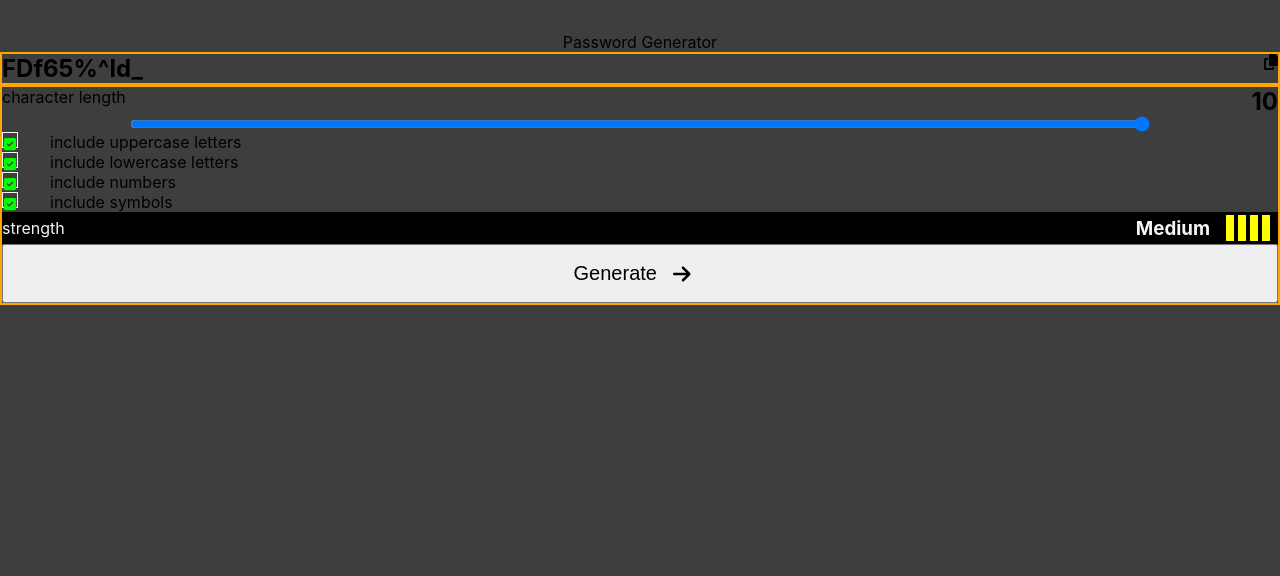
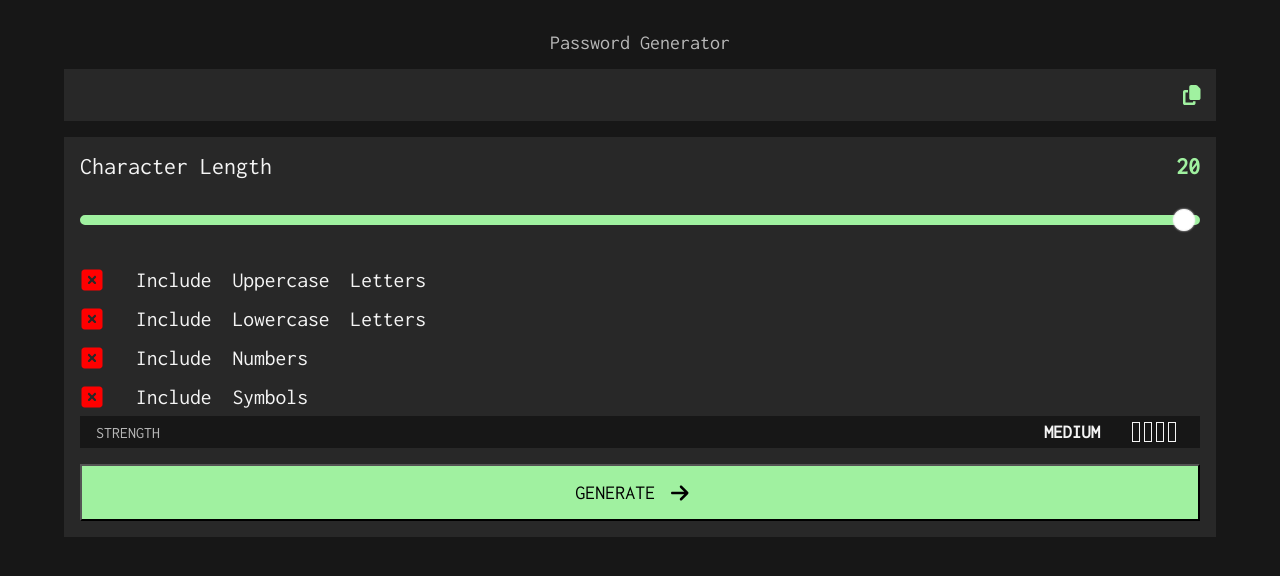
Before and after one commit to cassius2828/password-generator, a React (Create React App) app: page / in a window 1280 px wide. Shown: the top 576 px of the page. Built offline with nearby package versions, Linux system fonts and the light colour scheme.

Commit message:
most of styling and logic between pass/fail UX is done

```diff
--- a/src/App.css
+++ b/src/App.css
@@ -1,10 +1,30 @@
+@import url("https://fonts.googleapis.com/css?family=Inconsolata");
+
 *,
 *::before,
 *::after {
   margin: 0;
   padding: 0;
   box-sizing: border-box;
+  font-family: "Inconsolata";
+scroll-behavior: smooth;
 }
+
+:root {
+  --primary-color: rgb(160, 241, 160);
+}
+
+h1,
+h2,
+h3,
+h4,
+p,
+a,
+span {
+  color: whitesmoke;
+}
+
+/* app styles */
 
 .main-container {
   display: flex;
@@ -15,13 +35,20 @@
   width: 100vw;
 }
 
+.main-container > p {
+  font-size: 1.25rem;
+  color: rgb(184, 184, 184);
+}
+
 /* part 1 */
 
 .password-display,
 .main-display {
   display: flex;
-  width: 100%;
-  border: solid 2px orange;
+  width: 90%;
+  padding: 1rem;
+  margin-top: 1rem;
+  background-color: rgb(40, 40, 40);
 }
 
 .password-display {
@@ -39,13 +66,117 @@
   justify-content: space-between;
 }
 
+#char-length {
+  font-size: 1.5rem;
+  text-transform: capitalize;
+}
+
+.char-length-num {
+  color: var(--primary-color);
+}
+
+#copy-icon {
+  color: var(--primary-color);
+}
+
+/* input styles */
+
 .input-container {
-  /* border: solid 2px red; */
+  margin: 1rem 0;
 }
 
 input {
   width: 80%;
   margin: auto;
+}
+
+input[type="range"] {
+  height: 29px;
+  -webkit-appearance: none;
+  margin: 10px 0;
+  width: 100%;
+  background-color: transparent;
+}
+input[type="range"]:focus {
+  outline: none;
+}
+input[type="range"]::-webkit-slider-runnable-track {
+  width: 100%;
+  height: 10px;
+  cursor: pointer;
+  animate: 0.2s;
+
+  background: #3071a9;
+  border-radius: 5px;
+  border: 5px solid var(--primary-color);
+}
+input[type="range"]::-webkit-slider-thumb {
+  box-shadow: 0px 0px 2px whitesmoke;
+  border: 1px solid whitesmoke;
+  height: 22px;
+  width: 22px;
+  border-radius: 50px;
+  background: #ffffff;
+  cursor: pointer;
+  -webkit-appearance: none;
+  margin-top: -11px;
+}
+input[type="range"]:focus::-webkit-slider-runnable-track {
+  background: #3071a9;
+}
+input[type="range"]::-moz-range-track {
+  width: 100%;
+  height: 10px;
+  cursor: pointer;
+  animate: 0.2s;
+
+  background: #3071a9;
+  border-radius: 5px;
+  border: 5px solid var(--primary-color);
+}
+input[type="range"]::-moz-range-thumb {
+  box-shadow: 0px 0px 2px whitesmoke;
+  border: 1px solid whitesmoke;
+  height: 22px;
+  width: 22px;
+  border-radius: 50px;
+  background: #ffffff;
+  cursor: pointer;
+}
+input[type="range"]::-ms-track {
+  width: 100%;
+  height: 10px;
+  cursor: pointer;
+  animate: 0.2s;
+  background: transparent;
+  border-color: transparent;
+  color: transparent;
+}
+input[type="range"]::-ms-fill-lower {
+  background: #3071a9;
+  border: 5px solid var(--primary-color);
+  border-radius: 10px;
+}
+input[type="range"]::-ms-fill-upper {
+  background: #3071a9;
+  border: 5px solid var(--primary-color);
+  border-radius: 10px;
+}
+input[type="range"]::-ms-thumb {
+  margin-top: 1px;
+  box-shadow: 0px 0px 2px whitesmoke;
+  border: 1px solid whitesmoke;
+  height: 22px;
+  width: 22px;
+  border-radius: 50px;
+  background: #ffffff;
+  cursor: pointer;
+}
+input[type="range"]:focus::-ms-fill-lower {
+  background: #3071a9;
+}
+input[type="range"]:focus::-ms-fill-upper {
+  background: #3071a9;
 }
 
 /* part 3 */
@@ -54,22 +185,43 @@ input {
   display: flex;
   flex-direction: column;
 }
-
+/* icons */
 .icon-container {
-  width: 1rem;
-  height: 1rem;
-  border: solid 1px whitesmoke;
+  width: 1.5rem;
+  height: 1.5rem;
 }
 
-.icon {
-  color: lime;
+.passed, .failed {
   width: 100%;
   height: 100%;
+}
+
+.passed {
+   color: var(--primary-color);
+}
+
+.failed {
+  color: red
+}
+
+/* descriptions */
+
+.include {
+  margin: 0.5rem 0;
+  /* border: solid 2px orange; */
+}
+
+.include span {
+  word-spacing: 10px;
+  font-size: 1.35rem;
+  text-transform: capitalize;
 }
 
 .row {
   display: flex;
   justify-content: start;
+  align-items: center;
+  /* border: solid 2px red; */
 }
 
 .include {
@@ -81,11 +233,25 @@ input {
 .strength-container {
   width: 100%;
   height: 2rem;
+  /* padding: 1rem; */
   display: flex;
+  /* flex-wrap: nowrap; */
   align-items: center;
   justify-content: space-between;
-  background-color: black;
-  color: whitesmoke
+  background-color: rgb(23, 23, 23);
+  color: whitesmoke;
+}
+
+.strength,
+.bar-container {
+  margin: 0 1rem;
+  color: rgb(184, 184, 184);
+}
+
+.strength,
+.medium-contianer,
+.generate {
+  text-transform: uppercase;
 }
 
 .medium-contianer {
@@ -102,20 +268,28 @@ input {
 }
 
 .bars {
-  height: 80%;
-  width: .5rem;
+  height: 65%;
+  width: 0.5rem;
+  /* background-color: rgb(88, 88, 164); */
+
+  margin: auto 0.125rem;
+}
+/* add classes by selecting the DOM to pass requirements */
+
+.filled {
   background-color: yellow;
-  margin: auto .125rem;
+}
+
+.empty {
+  border: solid 1px whitesmoke;
 }
 
 .bars:last-child {
-  margin-right: .5rem;
-
+  margin-right: 0.5rem;
 }
 
 .bars:first-child {
   margin-left: 1rem;
-
 }
 
 /* part 5 */
@@ -126,6 +300,8 @@ input {
   align-items: center;
   padding: 1rem;
   font-size: 1.25rem;
+  margin-top: 1rem;
+  background-color: var(--primary-color);
 }
 
 #arrow {
--- a/src/App.js
+++ b/src/App.js
@@ -4,36 +4,134 @@ import {
   faArrowRight,
   faCheckSquare,
   faCopy,
+  faXmarkSquare,
 } from "@fortawesome/free-solid-svg-icons";
+import { useEffect, useState } from "react";
 
 function App() {
+  const [password, setPassword] = useState("");
+  const [sliderNum, setSliderNum] = useState(20);
+  const [upPass, setUpPass] = useState(false);
+  const [lowPass, setLowPass] = useState(false);
+  const [numPass, setNumPass] = useState(false);
+  const [symPass, setSymPass] = useState(false);
+  const [barProgress, setBarProgress] = useState(0);
+
+  /////////////////////////////////
+  // * sets bar progress based on num of passed requirements
+  const barStatus = () => {
+    let count = 0;
+    if (upPass) count = count + 1;
+    if (lowPass) count = count + 1;
+    if (numPass) count = count + 1;
+    if (symPass) count = count + 1;
+    setBarProgress(count);
+  };
+
+  const fillBars = (selector, count) => {
+    if (barProgress === count) {
+      const bar = document.getElementById(selector);
+      bar.classList.remove("empty");
+      bar.classList.add("filled");
+    }
+  };
+
+  useEffect(() => {
+    fillBars("bar1", 1);
+    fillBars("bar2", 2);
+    fillBars("bar3", 3);
+    fillBars("bar4", 4);
+  }, [barProgress]);
+
+  useEffect(() => {
+    barStatus();
+  }, [upPass, lowPass, numPass, symPass]);
+  /////////////////////////////////
+
+  // char codes used
+  // 33 -- 122
+
+  let randomNum = Math.random() * (122 - 33) + 33;
+
+  /*
+  setStr(prev => prev.concat(next))
+
+  */
+
+
+
+  // gets value from slider and displays it as an INT
+  const sliderValue = () => {
+    const slider = document.getElementById("password-length").value;
+    setSliderNum(slider);
+  };
+
+  /////////////////////////////////
+  // * toggles icon based upon passing password requirements
+  const toggleIcon = (selector, state) => {
+    const icon = document.getElementById(selector);
+    if (state) {
+      icon.classList.add("passed");
+      icon.classList.remove("failed");
+    } else {
+      icon.classList.remove("passed");
+      icon.classList.add("failed");
+    }
+  };
+
+  useEffect(() => {
+    toggleIcon("upper", upPass);
+    toggleIcon("lower", lowPass);
+    toggleIcon("number", numPass);
+    toggleIcon("symbol", symPass);
+  }, [upPass, lowPass, numPass, symPass]);
+  /////////////////////////////////
+
   return (
     <div className="main-container">
       <p>Password Generator</p>
       <div className="password-display">
-        <h2>FDf65%^ld_</h2>
-        <FontAwesomeIcon icon={faCopy} />
+        <h2>{password}</h2>
+        <FontAwesomeIcon id="copy-icon" size="lg" icon={faCopy} />
       </div>
       <div className="main-display">
         <div>
           <p id="char-length">character length</p>
-          <h2>10</h2>
+          <h2 className="char-length-num">{sliderNum}</h2>
         </div>
         <div class="input-container">
-          <input type="range" min={0} max={20} id="password-length" />
+          <input
+            onChange={sliderValue}
+            type="range"
+            min={8}
+            max={20}
+            id="password-length"
+          />
         </div>
         <div className="bottom-display">
           <div className="row">
             <div className="icon-container">
-              <FontAwesomeIcon className="icon" icon={faCheckSquare} />
+              <FontAwesomeIcon
+                // onChange={toggleIcon("upper", upPass)}
+                id="upper"
+                size="lg"
+                className="failed"
+                icon={upPass ? faCheckSquare : faXmarkSquare}
+              />
             </div>
             <div className="include">
-              <span>include uppercase letters</span>
+              <span className="test">include uppercase letters</span>
             </div>
           </div>
           <div className="row">
             <div className="icon-container">
-              <FontAwesomeIcon className="icon" icon={faCheckSquare} />
+              <FontAwesomeIcon
+                // onChange={toggleIcon("lower", lowPass)}
+                id="lower"
+                size="lg"
+                className="failed"
+                icon={lowPass ? faCheckSquare : faXmarkSquare}
+              />
             </div>
             <div className="include">
               <span>include lowercase letters</span>
@@ -41,7 +139,13 @@ function App() {
           </div>
           <div className="row">
             <div className="icon-container">
-              <FontAwesomeIcon className="icon" icon={faCheckSquare} />
+              <FontAwesomeIcon
+                // onChange={toggleIcon("number", numPass)}
+                id="number"
+                size="lg"
+                className="failed"
+                icon={numPass ? faCheckSquare : faXmarkSquare}
+              />
             </div>
             <div className="include">
               {" "}
@@ -50,7 +154,13 @@ function App() {
           </div>
           <div className="row">
             <div className="icon-container">
-              <FontAwesomeIcon className="icon" icon={faCheckSquare} />
+              <FontAwesomeIcon
+                // onChange={toggleIcon("symbol", symPass)}
+                id="symbol"
+                size="lg"
+                className="failed"
+                icon={symPass ? faCheckSquare : faXmarkSquare}
+              />
             </div>
             <div className="include">
               {" "}
@@ -65,10 +175,10 @@ function App() {
             <h3>Medium</h3>
           </div>
           <div className="bar-container">
-            <div className="bars"></div>
-            <div className="bars"></div>
-            <div className="bars"></div>
-            <div className="bars"></div>
+            <div id="bar1" className="bars empty"></div>
+            <div id="bar2" className="bars empty"></div>
+            <div id="bar3" className="bars empty"></div>
+            <div id="bar4" className="bars empty"></div>
           </div>
         </div>
         <button className="generate">
@@ -80,3 +190,23 @@ function App() {
 }
 
 export default App;
+
+/*
+NOTABLE TASKS FOR PROJECT
+1. Generate passcodes from ascii (fromCharCode(num))
+- get random number betweeen 33 -- 122
+- repeat action and save in state until it reaches the selected char length
+- ensure that it will pass all requirements for a passcode
+- will it be editable or static?
+
+2. Slider needs to reflect value of char length num
+- select input by id + value, then make that event listener target
+set to charlength state
+-
+
+3. make font awesome icons appear according to password requirements being met
+- need to make each bar light up for each check that is passed
+
+4. Generate button triggers all actions and replaces values each time
+
+*/
--- a/src/index.css
+++ b/src/index.css
@@ -1,5 +1,5 @@
 body {
-  background-color: rgb(62, 62, 62);
+  background-color: rgb(23, 23, 23);
   margin: 0;
   font-family: -apple-system, BlinkMacSystemFont, 'Segoe UI', 'Roboto', 'Oxygen',
     'Ubuntu', 'Cantarell', 'Fira Sans', 'Droid Sans', 'Helvetica Neue',
```
